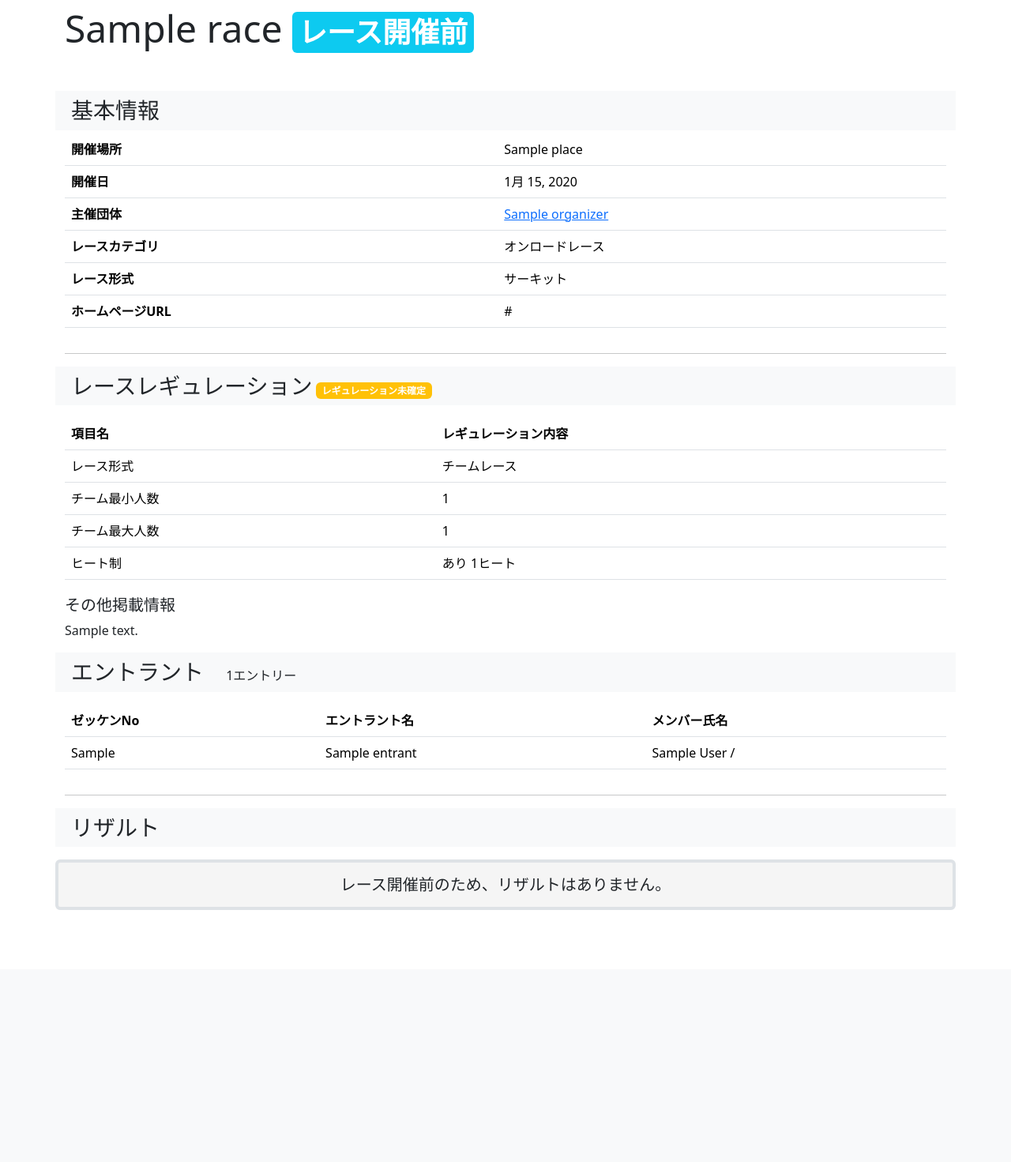
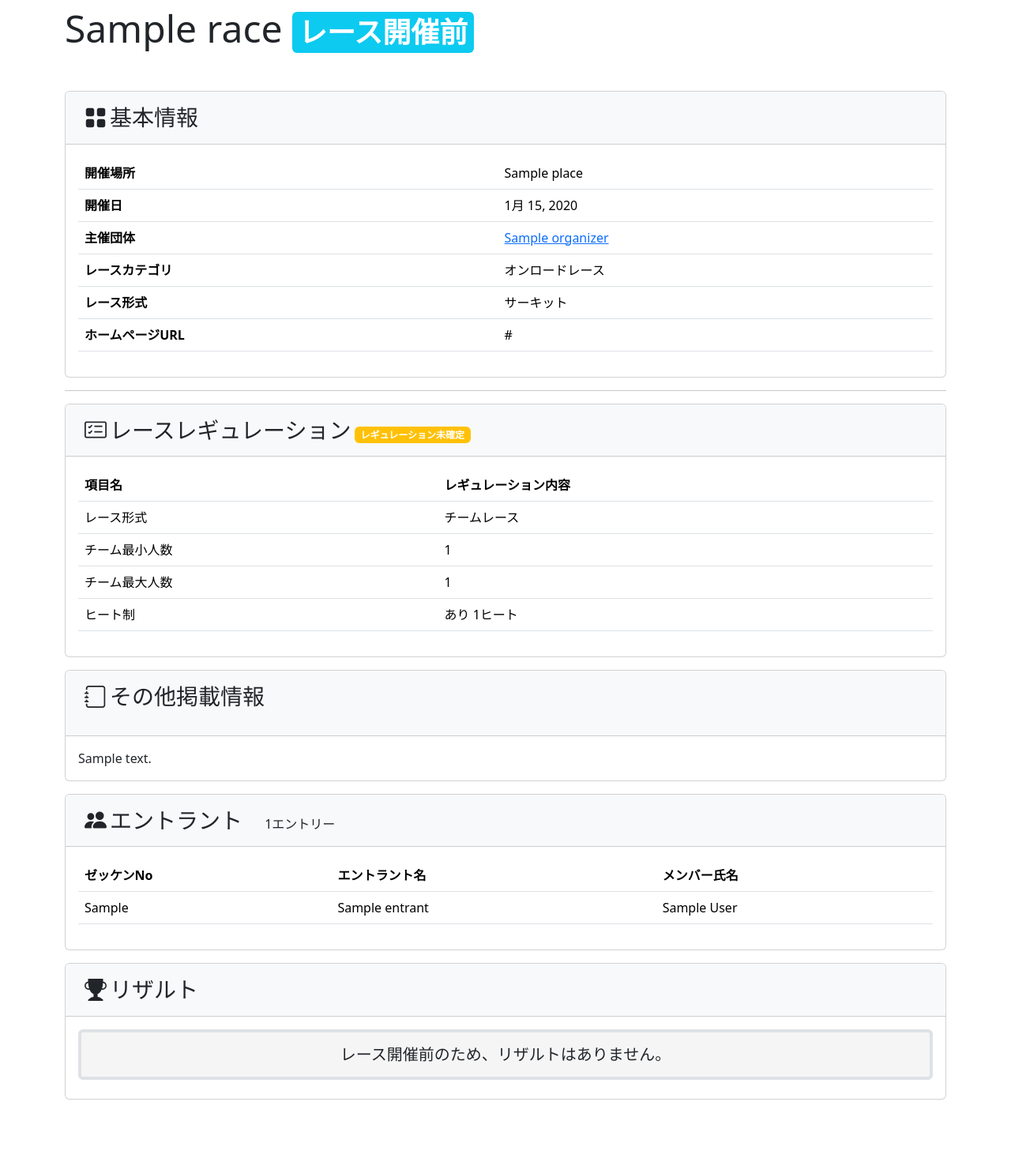
Before and after one commit to TSKGunGun/RaceNow, a Django app: page /race/1/detail in a window 1280 px wide. Shown: the part 56-1527 px from the top of the page at 79% size. Before the commit the page ends 1208 px from the top, so only its background shows below. Run offline with Django 3.2, Linux system fonts and the light colour scheme; data comes from the database, SQL or seed files in the repository; tables that the repository leaves empty hold one stand-in row (values such as "Sample post"); parts of the project's set-up code (start-up, migrations or seed data) failed here and were passed over; some libraries are stand-ins or nearby versions.

Commit message:
カード型レイアウトに変更、アイコン追加

```diff
--- a/race/templates/race/detail.html
+++ b/race/templates/race/detail.html
@@ -29,19 +29,19 @@
                         <form action="{% url 'race_start' object.id %}" method="post">
                         {% csrf_token %}
                         <button type="submit" class="btn btn-warning">レース開始</button>
+                        </form>
                     {% endif %}
                 </div>
                 {% endif %}
             </div>
         </div>
-</form>
+    </div>
 
-    </div>
-    <div class="row my-1 bg-light">
-        <div class="col">
+    <div class="card my-1">
+        <div class="card-header bg-light">
             <div class="d-flex justify-content-between p-2">
                 <div>
-                    <span class="h3">基本情報</span>
+                    <span class="h3"><i class="bi bi-grid-fill me-1"></i>基本情報</span>
                 </div>
                 <div>
                     {% if IsMember == True %}
@@ -50,9 +50,7 @@
                 </div>
             </div>
         </div>
-    </div>
-    <div class="row">
-        <div class="col">
+        <div class="card-body">
             <table class="table">
                 <tr>
                     <th>開催場所</th>
@@ -83,11 +81,11 @@
     </div>
     <hr>
     <section id="race_regulation">
-        <div class="row my-3 bg-light">
-            <div class="col">
+        <div class="card my-3">
+            <div class="card-header bg-light">
                 <div class="d-flex justify-content-between p-2">
                     <div>
-                        <span class="h3">レースレギュレーション</span>
+                        <span class="h3"><i class="bi bi-card-checklist me-1"></i>レースレギュレーション</span>
                         {% if Is_CanChangeRegulation %}
                         <span class="badge bg-warning">レギュレーション未確定</span>
                         {% else %}
@@ -104,9 +102,7 @@
                     </div>
                 </div>
             </div>
-        </div>
-        <div class=" row my-1">
-            <div class="col">
+            <div class="card-body">
                 {% if race.is_regulationsetuped %}
                 <table class="table">
                     <tr>
@@ -153,9 +149,17 @@
             </div>
         </div>
     </section>
-    <div class="row">
-        <div class="col">
-            <p class="h5">その他掲載情報</p>
+
+    <section id="#other_info">
+        <div class="card">
+            <div class="card-header bg-light">
+                <div class="d-flex justify-content-between p-2">
+                    <div>
+                        <span class="h3"><i class="bi bi-journal me-1"></i>その他掲載情報</p></span>
+                    </div>
+                </div>
+            </div>
+            <div class="card-body">
                 {% if object.note %}
                 {{ object.note }}
                 {% else %}
@@ -165,12 +169,14 @@
                 {% endif %}
             </div>
         </div>
+    </section>
+
     <section id="race_entrant">
-        <div class="row my-3 bg-light">
-            <div class="col">
+        <div class="card my-3">
+            <div class="card-header bg-light">
                 <div class="d-flex justify-content-between p-2">
                     <div>
-                        <span class="h3">エントラント</span>
+                        <span class="h3"><i class="bi bi-people-fill me-1"></i>エントラント</span>
                         <span class="ms-4">{{ object.entrant_set.count }}エントリー</span>
                     </div>
                     <div>
@@ -193,9 +199,7 @@
                     </div>
                 </div>
             </div>
-        </div>
-        <div class="row my-1">
-            <div class="col">
+            <div class="card-body">
                 {% if entrants %}
                 <table class="table">
                     <tr>
@@ -215,7 +219,7 @@
                         {% endif %}
                         <td>
                             {% for member in entrant.entrant_member_set.all %}
-                                {{ member.name }} /
+                                {{ member.name }} {% if not forloop.last %} / {% endif %}
                             {% endfor %}
                         </td>
                     </tr>
@@ -233,13 +237,13 @@
             </div>
         </div>
     </section>
-    <hr>
+
     <section id="race_result">
-        <div class="row my-3 bg-light">
-            <div class="col">
+        <div class="card my-3">
+            <div class="card-header bg-light">
                 <div class="d-flex justify-content-between p-2">
                     <div>
-                        <span class="h3">リザルト</span>
+                        <span class="h3"><i class="bi bi-trophy-fill me-1"></i>リザルト</span>
                     </div>
                     <div>
                         {% if IsMember == True %}
@@ -253,8 +257,7 @@
                     </div>
                 </div>
             </div>
-        </div>
-        <div class="row my-1">
+            <div class="card-body">
                 {% if Is_ShowResult %}
                 <table class="table table-striped table-hover table-ranking" id="result_data">
                     <tr>
@@ -271,7 +274,7 @@
                         <td class="text-center h4">{{ forloop.counter }}</td>
                         <td class="text-center">{{ item.num }}</td>
                         <td>{{ item.team_name }}</td>
-                    <td>{% for member in item.entrant_member_set.all %}{{ member.name }} / {% endfor %}</td>
+                        <td>{% for member in item.entrant_member_set.all %}{{ member.name }} {% if not forloop.last %} / {% endif %}  {% endfor %}</td>
                         <td class="text-center">{{ item.lapcount }}</td>
                     </tr>
                     {% endfor %}
@@ -281,6 +284,7 @@
                     レース開催前のため、リザルトはありません。
                 </div>
             {% endif %}
+            </div>
         </div>
     </section>
 </div>
```
Lines whose indentation alone changed are shown as unchanged.
